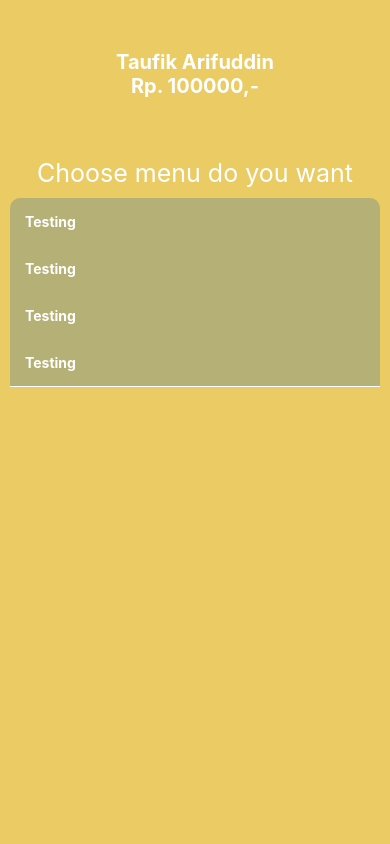
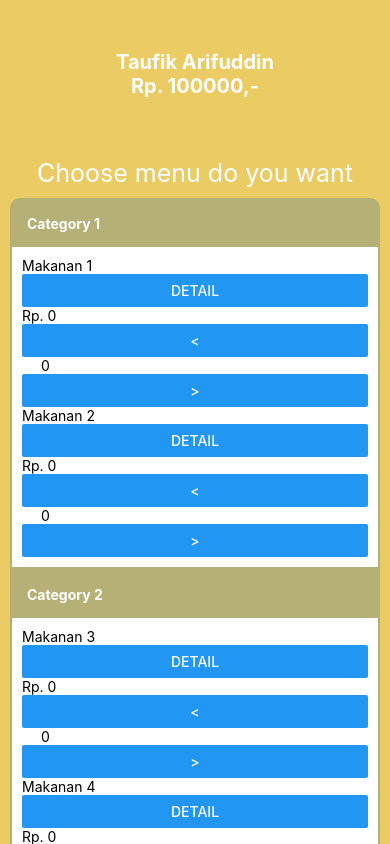
Before and after one commit to taufikarifuddin/restaurant-react-native, a React Native app: screen / in a window 390 px wide. Built offline with nearby package versions, Linux system fonts and the light colour scheme.

Commit message:
main page + fix flex layout

```diff
--- /dev/null
+++ b/components/ui/RExpandableItem.js
@@ -0,0 +1,61 @@
+import React,{Component} from 'react';
+import {View,Text,TextInput,Button,StyleSheet,UIManager} from 'react-native';
+
+export default class RExpandableItem extends Component{
+
+
+    constructor(props){
+        super(props);
+        this.state = {
+            qty : 0,
+            price : 0
+        }
+    }
+
+    _onDcrm = () => {
+        this.setState({
+            qty : this.state.qty <= 0 ?  0 : this.state.qty - 1,
+            price : this.state.qty <= 0 ? 0 :
+                (this.state.qty - 1) * this.props.detail.price
+        });
+    }
+
+    _onIncr = () => {
+        this.setState({
+            qty : this.state.qty + 1,
+            price : (this.state.qty + 1) * this.props.detail.price
+        });
+    }
+
+    _onDetail = () => {
+
+    }
+
+    render(){
+        return(
+            <View padding={15} flexDirection="row" justifyContent="space-between">
+                    <Text>
+                        { this.props.detail.name }
+                    </Text>
+                    <Button onPress={this._onDetail} title="Detail" />
+                    <Text>
+                        Rp. { this.state.price }
+                    </Text>
+                    <View  flexDirection="row">
+                        <Button onPress={this._onDcrm} style={styles.qtyBtn} title = "<" />
+                        <TextInput editable={false} value={this.state.qty.toString()} style={{
+                            paddingLeft:19
+                        }} defaultValue="0" />
+                        <Button onPress={this._onIncr} style={styles.qtyBtn}  title = ">" />
+                    </View>
+            </View>
+        );
+    }
+
+}
+
+const styles = StyleSheet.create({
+    qtyBtn : {
+        fontWeight:'bold'
+    }
+});
--- a/components/ui/ExpandableView.js
+++ b/components/ui/RExpandableView.js
@@ -1,6 +1,8 @@
 import React,{Component} from 'react';
 import {View,Text,TouchableOpacity,
     StyleSheet,UIManager,LayoutAnimation} from 'react-native';
+
+import RExpandableItem from './RExpandableItem';
 
 export default class ExpandableView extends Component{
 
@@ -8,8 +10,8 @@ export default class ExpandableView extends Component{
         super(props);
         this.state = {
             expand : true,
-            height : 1,
-            layoutHeight : 1
+            height : 0,
+            layoutHeight : 0
         }
 
         this.setLayoutHeight = this.setLayoutHeight.bind(this);
@@ -20,8 +22,7 @@ export default class ExpandableView extends Component{
 
     componentDidMount(){
         this.setState({
-            expand : false,
-            height : 0.1
+            height : 'auto'
         });
     }
 
@@ -45,7 +46,12 @@ export default class ExpandableView extends Component{
 
     render(){
         return(
-            <View style={{width:'100%'}}>
+            <View style={{width:'100%',padding:2,backgroundColor:'#B5B076',
+                borderTopLeftRadius : this.props.topborder ? 10 : 0,
+                borderTopRightRadius : this.props.topborder ? 10 : 0,
+                borderBottomLeftRadius : this.props.bottomborder ? 10 : 0,
+                borderBottomRightRadius : this.props.bottomborder ? 10 : 0
+            }}>
                 <TouchableOpacity
                     activeOpacity={0.8}
                     onPress = {this.toggleExpand}
@@ -57,7 +63,7 @@ export default class ExpandableView extends Component{
                         borderBottomRightRadius : this.props.bottomborder ? 10 : 0
                     }]}>
 
-                    <Text style={styles.touchableOpacityText}>Testing</Text>
+                    <Text style={styles.touchableOpacityText}>{ this.props.categoryName }</Text>
 
                 </TouchableOpacity>
                 <View style={{backgroundColor:'white',
@@ -65,7 +71,11 @@ export default class ExpandableView extends Component{
                         overflow:'hidden',
                         height:this.state.height}}>
                         <View style={{ padding : 10 }} onLayout = { (val) => this.setLayoutHeight(val.nativeEvent.layout.height) }>
-                            <Text>testing lagi gan</Text>
+                            {
+                                this.props.items.map(function(data,index){
+                                    return <RExpandableItem key={data.id} detail={data} />;
+                                })
+                            }
                         </View>
                 </View>
             </View>
--- a/page/RMainPage.js
+++ b/page/RMainPage.js
@@ -3,7 +3,7 @@ import {View,UIManager,
     Text,StyleSheet,
     TouchableOpacity,ScrollView} from 'react-native';
 
-import ExpandableView from '../components/ui/ExpandableView';
+import RExpandableView from '../components/ui/RExpandableView';
 
 export default class RMainPage extends Component{
 
@@ -11,8 +11,48 @@ export default class RMainPage extends Component{
         super(props)
         this.state = {
             name : 'Taufik Arifuddin',
-            saldo : 100000
+            saldo : 100000,
+            categories : []
         };
+    }
+
+    componentDidMount = () => {
+        this.setState({
+            categories : [
+                {
+                    id : 1,
+                    categoryName : 'Category 1',
+                    items : [
+                        {
+                            id : 1,
+                            name : 'Makanan 1',
+                            price : '10'
+                        },
+                        {
+                            id : 2,
+                            name : 'Makanan 2',
+                            price : '10'
+                        },
+                    ]
+                },
+                {
+                    id : 2,
+                    categoryName : 'Category 2',
+                    items : [
+                        {
+                            id : 3,
+                            name : 'Makanan 3',
+                            price : '10'
+                        },
+                        {
+                            id : 4,
+                            name : 'Makanan 4',
+                            price : '10'
+                        },
+                    ]
+                }
+            ]
+        });
     }
 
     render(){
@@ -29,10 +69,12 @@ export default class RMainPage extends Component{
                     </View>
                     <View style={styles.content} flex={5}>
                         <Text style={styles.contentTitle}> Choose menu do you want </Text>
-                        <ExpandableView topborder />
-                        <ExpandableView />
-                        <ExpandableView />
-                        <ExpandableView />
+                        {
+                            this.state.categories.map(function(data,index){
+                                return <RExpandableView key={data.id.toString()} topborder={ index == 0 ? true : false }
+                                    categoryName={data.categoryName} items={data.items} />
+                            })
+                        }
                     </View>
                 </ScrollView>
             </View>
```
